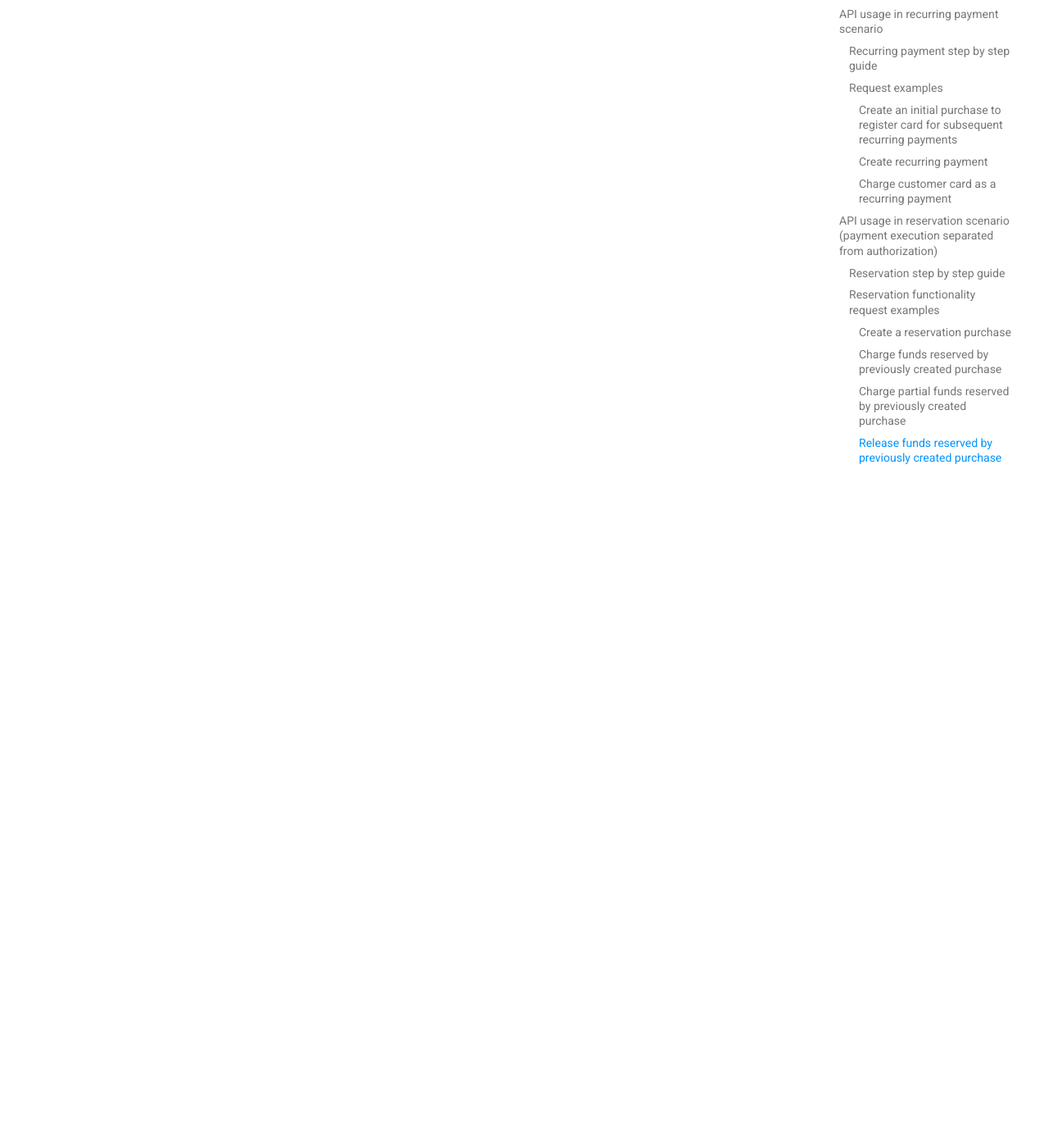
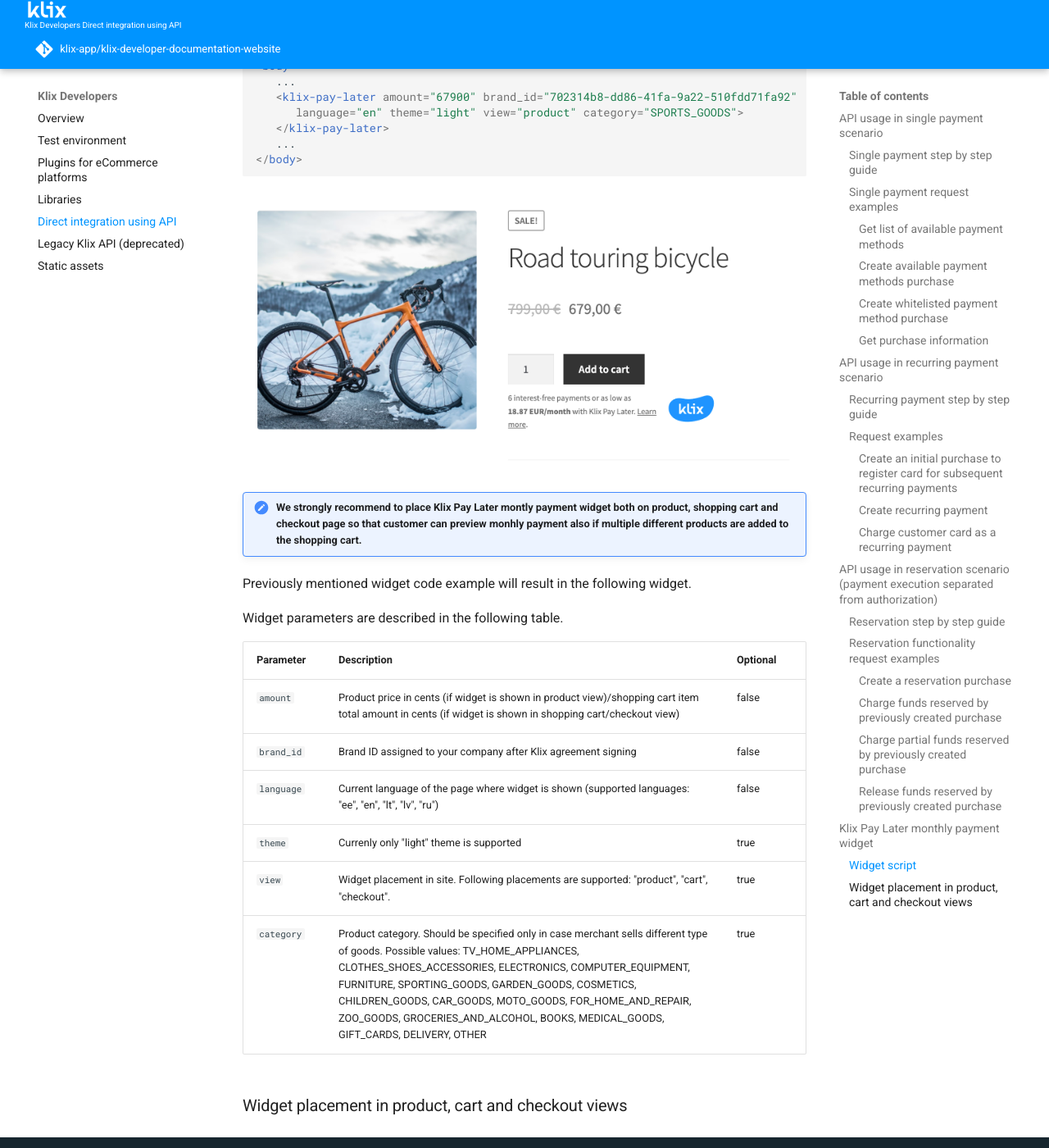
Before and after one commit to klix-app/klix-developer-documentation-website, an MkDocs documentation site: the page built from docs/api.md, in a window 1280 px wide and 1400 px high, scrolled down 8330 px. Shown: the whole window at 82% size. Built offline with MkDocs 1.6.1 and Material for MkDocs 9.7.7, drawn with Linux system fonts in a browser that asks for light colours; a script that is not in the unit is left out; comment, search, counter and statistics services are not loaded; some of the changed text lies outside the part shown.

Commit message:
Add pay later monthly payment widget integration description

````diff
--- a/docs/api.md
+++ b/docs/api.md
@@ -325,3 +325,53 @@
 --header 'Content-Type: application/json' \
 --header 'Authorization: Bearer <Secret key goes here>'
 ```
+
+## Klix Pay Later monthly payment widget
+
+### Widget script
+
+In order to add Klix Pay Later monthly payment widget to your store place following script in head part of the page.
+
+```html
+<head>
+   <!-- Klix Pay Later widget -->
+   <script type="module" src="https://klix.blob.core.windows.net/public/pay-later-widget/build/klix-pay-later-widget.esm.js"></script>
+   <script nomodule="" src="https://klix.blob.core.windows.net/public/pay-later-widget/build/klix-pay-later-widget.js"></script>
+</head>
+```
+
+Then place Klix Pay Later monthly payment widget source code just below the product price.
+
+```html
+<body>
+   ...
+   <klix-pay-later amount="67900" brand_id="702314b8-dd86-41fa-9a22-510fdd71fa92"
+      language="en" theme="light" view="product" category="SPORTS_GOODS">
+   </klix-pay-later>
+   ...
+</body>
+```
+
+![Klix Pay Later widget in product page](images/klix_pay_later_monthly_payment_widget_on_product_page.png "Klix Pay Later widget in product page")
+
+!!! Note "We strongly recommend to place Klix Pay Later montly payment widget both on product, shopping cart and checkout page so that customer can preview monhly payment also if multiple different products are added to the shopping cart."
+
+Previously mentioned widget code example will result in the following widget.
+
+<!-- markdownlint-disable MD033 -->
+<klix-pay-later amount="67900" brand_id="55b7d52b-020e-4143-bc69-3292b5002cf2" language="en" theme="light" view="product" category="SPORTS_GOODS" class="hydrated">
+</klix-pay-later>
+<!-- markdownlint-disable MD033 -->
+
+Widget parameters are described in the following table.
+
+| Parameter      | Description                                                                                                                             | Optional |
+|----------------|-----------------------------------------------------------------------------------------------------------------------------------------|----------|
+| `amount`       | Product price in cents (if widget is shown in product view)/shopping cart item total amount in cents (if widget is shown in shopping cart/checkout view)  | false    |
+| `brand_id`     | Brand ID assigned to your company after Klix agreement signing                                                                          | false    |
+| `language`     | Current language of the page where widget is shown (supported languages: "ee", "en", "lt", "lv", "ru")                                  | false    |
+| `theme`        | Currenly only "light" theme is supported                                                                                                | true     |
+| `view`         | Widget placement in site. Following placements are supported: "product", "cart", "checkout".                                            | true     |
+| `category`     | Product category. Should be specified only in case merchant sells different type of goods. Possible values: TV_HOME_APPLIANCES, CLOTHES_SHOES_ACCESSORIES, ELECTRONICS, COMPUTER_EQUIPMENT, FURNITURE, SPORTING_GOODS, GARDEN_GOODS, COSMETICS, CHILDREN_GOODS, CAR_GOODS, MOTO_GOODS, FOR_HOME_AND_REPAIR, ZOO_GOODS, GROCERIES_AND_ALCOHOL, BOOKS, MEDICAL_GOODS, GIFT_CARDS, DELIVERY, OTHER                                                                                                                       | true     |
+
+### Widget placement in product, cart and checkout views
--- a/mkdocs.yml
+++ b/mkdocs.yml
@@ -9,6 +9,8 @@
     accent: 'klix-theme-accent'
   logo: 'images/logos/klix_white.png'
   favicon: 'images/logos/favicon.png'
+  features:
+    - content.tabs.link
 google_analytics:
   - 'UA-149580135-1'
   - 'auto'
--- a/theme/main.html
+++ b/theme/main.html
@@ -1,7 +1,11 @@
 {% extends "base.html" %}
 
 {% block extrahead %}
+<!-- Klix Pay/Checkout widget -->
 <script type="module" src="https://klix.blob.core.windows.net/stage/widget/build/klixwidget.esm.js"></script>
 <script nomodule src="https://klix.blob.core.windows.net/stage/widget/build/klixwidget.js"></script>
+<!-- Klix Pay Later widget -->
+<script type="module" src="https://klix.blob.core.windows.net/stage/pay-later-widget/build/klix-pay-later-widget.esm.js"></script>
+<script nomodule="" src="https://klix.blob.core.windows.net/stage/pay-later-widget/build/klix-pay-later-widget.js"></script>
 <script type="text/javascript">window.$crisp=[];window.CRISP_WEBSITE_ID="a5ad4e02-afc6-4a09-907d-67bedb386f14";(function(){d=document;s=d.createElement("script");s.src="https://client.crisp.chat/l.js";s.async=1;d.getElementsByTagName("head")[0].appendChild(s);})();</script>
 {% endblock %}
````
Also changed, not shown: docs/images/klix_pay_later_monthly_payment_widget_on_product_page.png (added).
